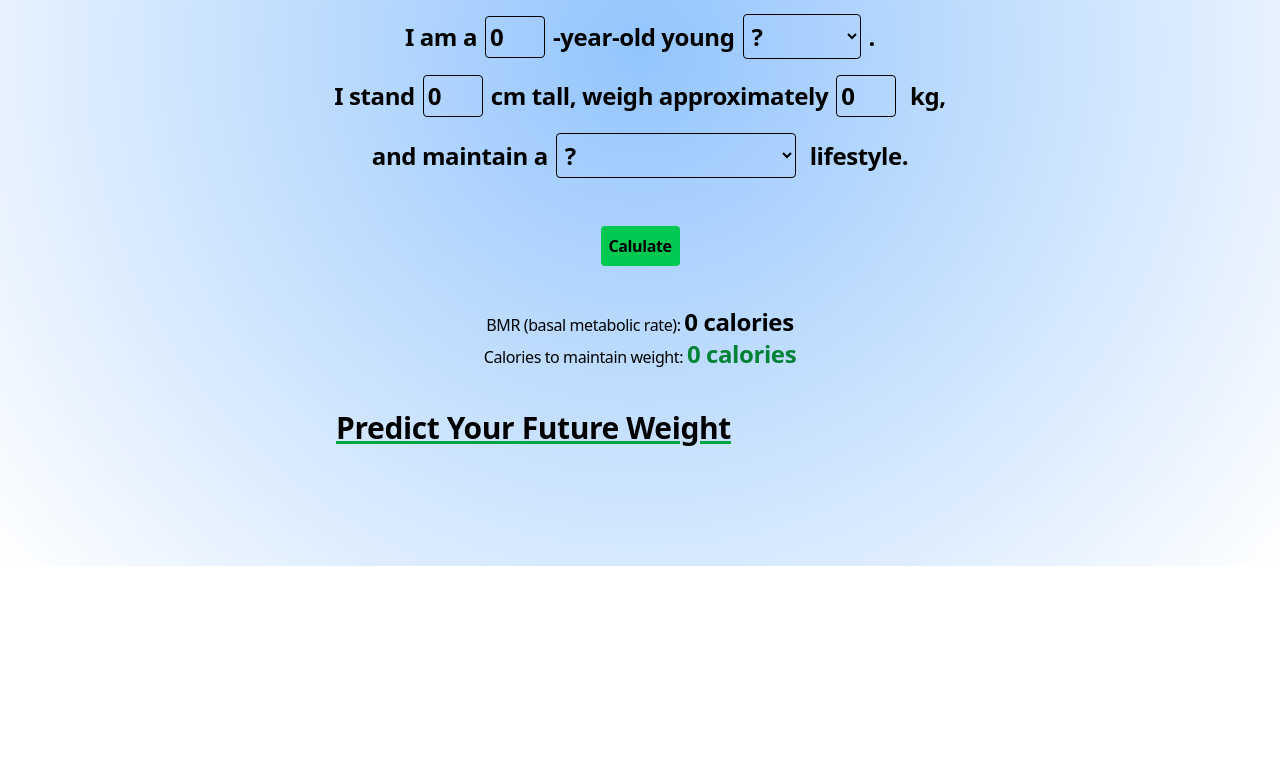
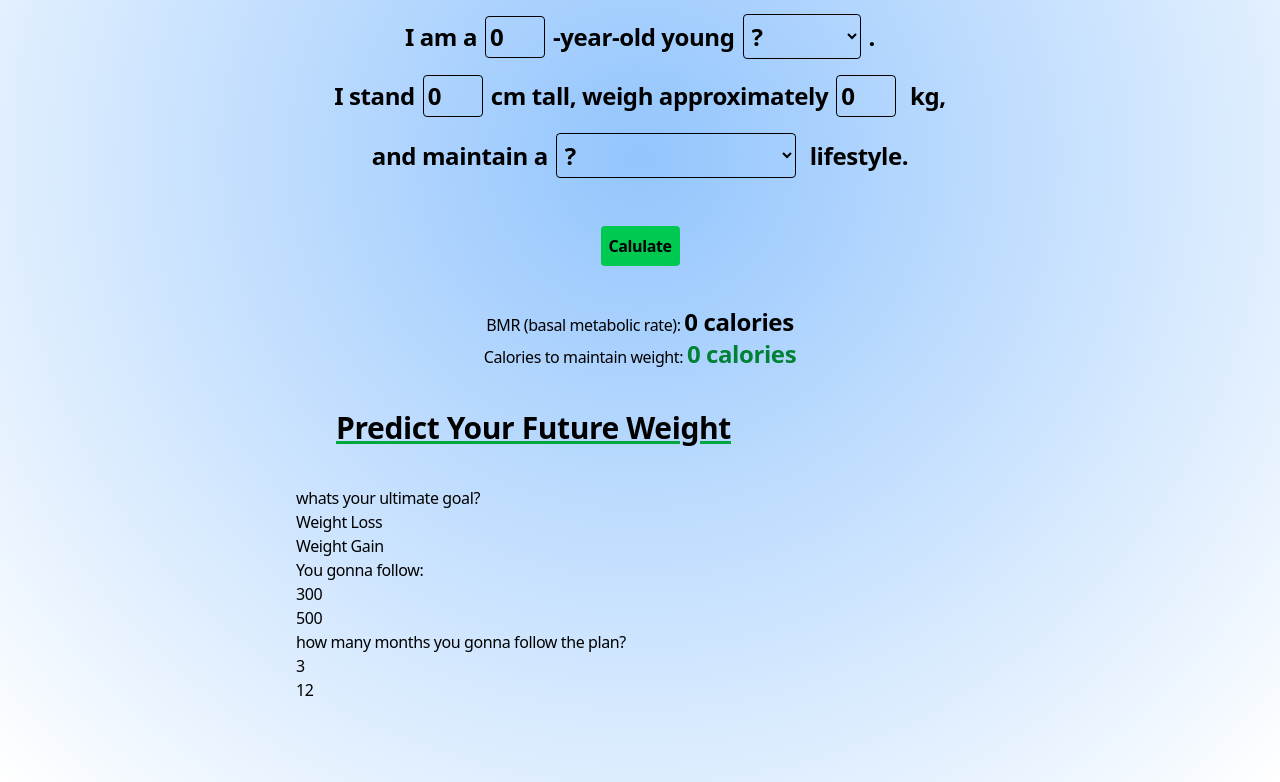
Before and after one commit to rahscripts/gym-calculator, a Next.js app: page / in a window 1280 px wide. Shown: the part 468-1250 px from the top of the page. Before the commit the page ends 1034 px from the top, so only its background shows below. Built offline with nearby package versions, Linux system fonts and the light colour scheme.

Commit message:
working of map, now calculations left

```diff
--- a/app/layout.tsx
+++ b/app/layout.tsx
@@ -21,7 +21,7 @@ export default function RootLayout({
   return (
     <html lang="en">
       <body
-        className={`${inter.variable} antialiased tracking-tight`}
+        className={`antialiased tracking-tight`}
       >
         <div className="min-h-screen w-full bg-white relative overflow-hidden">
 
--- a/components/PredictFuture.tsx
+++ b/components/PredictFuture.tsx
@@ -30,12 +30,22 @@ export default function PredictFuture({
     //how many months you gonna follow the plan?
     const option3 = ["6","12"];
 
-    const allOption = {
-        option1, option2, option3
-    }
+    const allOption = [
+         {
+            q: "whats your ultimate goal?", o1: "Weight Loss", o2: " Weight Gain",
+        },
+        {
+            q: "You gonna follow: ", o1: "300", o2: "500",
+        },
+        {
+            q: "how many months you gonna follow the plan?", o1: "3", o2: "12",
+        },
+    ];
 
 
 
+    const mcal = maintenance;
+    const w = allData.weight;
 
 
     return (
@@ -44,8 +54,17 @@ export default function PredictFuture({
                     <h1 className="font-extrabold underline decoration-3 decoration-green-600 text-3xl">Predict Your Future Weight</h1>
             </div>
             <div>
-
-
+            {allOption.map((o) => (
+                <div>
+                    <div>
+                        {o.q}
+                    </div>
+                    <div>
+                        <p>{o.o1}</p>
+                        <p>{o.o2}</p>
+                    </div>
+                </div>
+            ))}
 
 
             </div>
```
